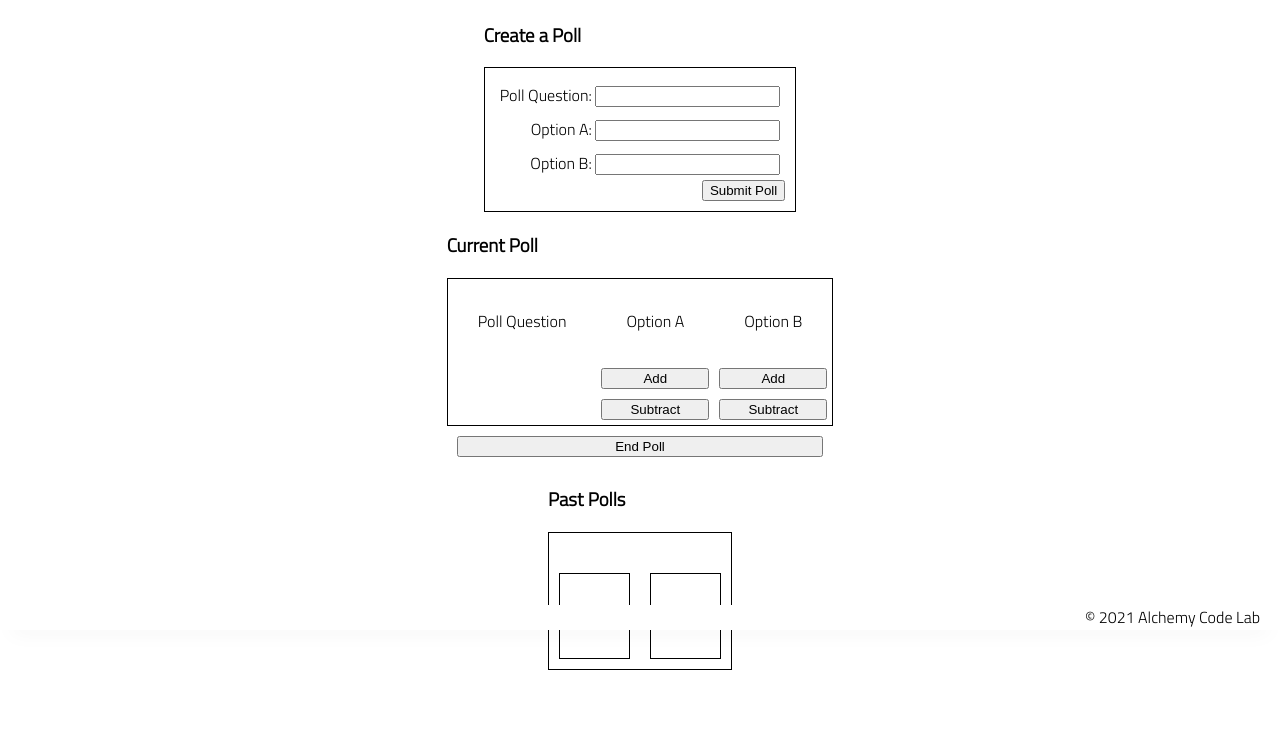
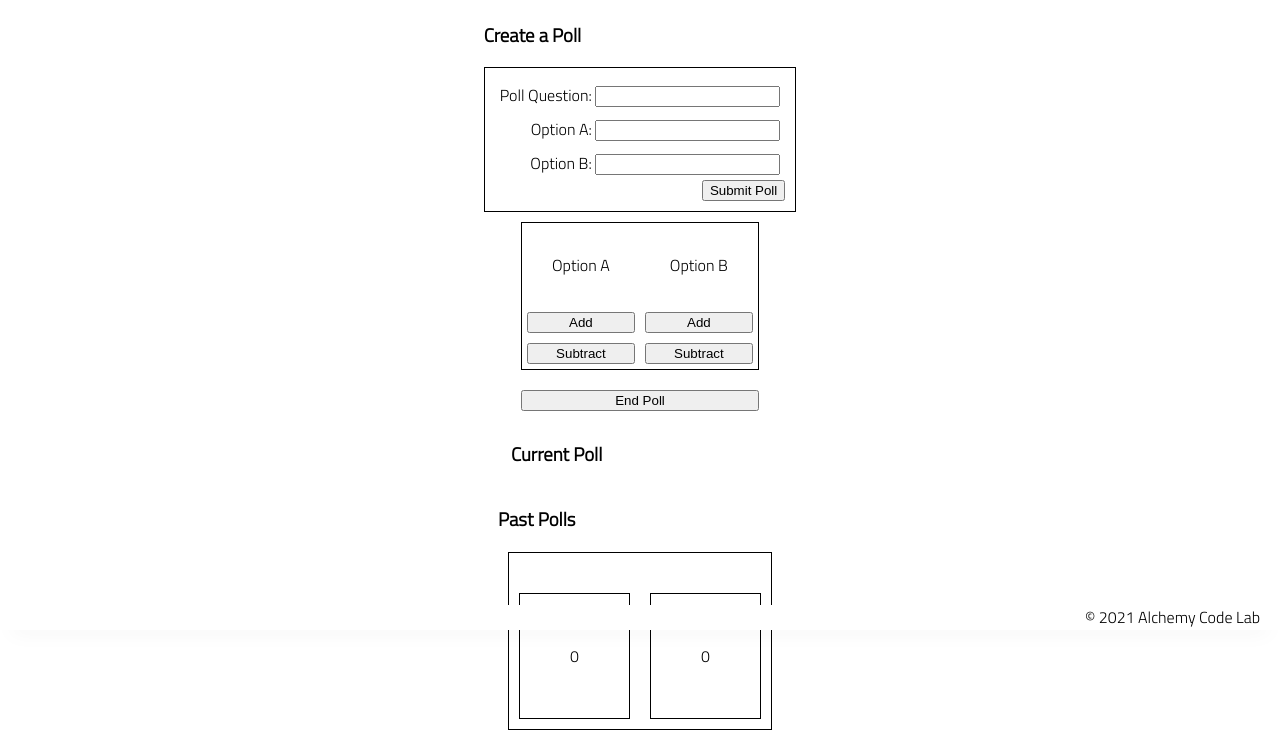
Before and after one commit to clayton-knapp/poll-tracker, a plain HTML site: page index.html in a window 1280 px wide. Both pictures are taken after a click on the button "End Poll". Shown: the part 170-910 px from the top of the page. Before the commit the page ends 840 px from the top, so only its background shows below. Drawn offline with Linux system fonts and the light colour scheme.

Commit message:
refactored renderOption

```diff
--- a/app.js
+++ b/app.js
@@ -49,7 +49,7 @@ pollForm.addEventListener('submit', (e)=> {
 
 
     // - Display that in the DOM
-    pollQuestionDisplay.textContent = pollQuestion;
+    // pollQuestionDisplay.textContent = pollQuestion;
     optionADisplay.textContent = optionA;
     optionBDisplay.textContent = optionB;
 
@@ -113,7 +113,7 @@ endPoll.addEventListener('click', ()=>{
     optionB = '';
     optionAVotes = 0;
     optionBVotes = 0;
-    pollQuestionDisplay.textContent = 'Poll Question';
+    // pollQuestionDisplay.textContent = 'Poll Question';
     optionADisplay.textContent = 'Option A';
     optionBDisplay.textContent = 'Option B';
 });
--- a/index.html
+++ b/index.html
@@ -39,9 +39,8 @@
             </form>
         </div>
         <div class="center">
-            <h3>Current Poll</h3>
             <div class="button-container">
-                <p id=poll-question-display>Poll Question</p>
+                <!-- <p id=poll-question-display>Poll Question</p> -->
                 <div class="button-containers">
                     <p id=option-a-display>Option A</p>
                     <button id="option-a-add">Add</button>
@@ -54,6 +53,7 @@
                 </div>
             </div>
             <button id="end-poll-button">End Poll</button>
+            <h3>Current Poll</h3>
             <div id=current-poll-div>
 
             </div>
--- a/render-utils.js
+++ b/render-utils.js
@@ -3,38 +3,50 @@ export function renderPoll(currentPollData) {
    // Creates HTML elements
     const pollContainerDiv = document.createElement('div');
     const questionEl = document.createElement('p');
-    const optionAContainerDiv = document.createElement('div');
-    const optionBContainerDiv = document.createElement('div');
-    const optionAEl = document.createElement('p');
-    const optionBEl = document.createElement('p');
-    const optionAVotesEl = document.createElement('p');
-    const optionBVotesEl = document.createElement('p');
     const bothOptionsDiv = document.createElement('div');
 
     //Sets elements text content to current state
     questionEl.textContent = currentPollData.pollQuestion;
-    optionAEl.textContent = currentPollData.optionA;
-    optionBEl.textContent = currentPollData.optionB;
-    optionAVotesEl.textContent = currentPollData.optionAVotes;
-    optionBVotesEl.textContent = currentPollData.optionBVotes;
 
     // Adds class lists to elements for styling
     pollContainerDiv.classList.add('poll-container');
-    optionAContainerDiv.classList.add('option-container');
-    optionBContainerDiv.classList.add('option-container');
-
-    //Appends OptionAVotes and OptionAName to individual container Divs
-    optionAContainerDiv.append(optionAVotesEl, optionAEl);
-    optionBContainerDiv.append(optionBVotesEl, optionBEl);
-
-    //Appends OptionA and OptionB divs to outer container div
-    bothOptionsDiv.append(optionAContainerDiv, optionBContainerDiv);
+    //add styling to outer container element
     bothOptionsDiv.classList.add('both-options-container');
 
-    //Appends Question and options container to pollContainer
+
+    //CALL twice renderOption with optionsA and B to generate Divs
+    const optionAContainerDiv = renderOption(currentPollData.optionA, currentPollData.optionAVotes);
+    const optionBContainerDiv = renderOption(currentPollData.optionB, currentPollData.optionBVotes);
+
+    //Appends OptionA and OptionB divs to bothOptions outer container div
+    bothOptionsDiv.append(optionAContainerDiv, optionBContainerDiv);
+
+    //Appends Question and bothOptions container to pollContainer
     pollContainerDiv.append(questionEl, bothOptionsDiv);
 
     //return the HTML tag
     return pollContainerDiv;
+}
 
+function renderOption(option, votes) {
+// -- take in option A and votes A OR option B votes B
+// -- takes those values
+// -- creates p elements + container Div
+
+    const optionContainerDiv = document.createElement('div');
+    const optionEl = document.createElement('p');
+    const optionVotesEl = document.createElement('p');
+
+//sets text content of P elements to state values
+    optionEl.textContent = option;
+    optionVotesEl.textContent = votes;
+
+//adds classes for styling
+    optionContainerDiv.classList.add('option-container');
+
+// -- appends them in a container div
+    optionContainerDiv.append(optionVotesEl, optionEl);
+
+// -- returns the container div
+    return optionContainerDiv;
 }
--- a/styles/style.css
+++ b/styles/style.css
@@ -107,6 +107,7 @@ form label {
     display: flex;
     flex-direction: row;
     border: solid 1px black;
+    margin: 10px
 }
 
 .button-container button {
@@ -131,6 +132,8 @@ form label {
 
 .poll-container {
     border: 1px solid black;
+    margin: 10px;
+
 }
 
 .option-container {
@@ -138,6 +141,10 @@ form label {
     margin: 10px;
 }
 
+.option-container p {
+    margin: 50px;
+}
+
 .both-options-container {
     display: flex;
     flex-direction: row;
```
Also changed, not shown: 1 other file.
